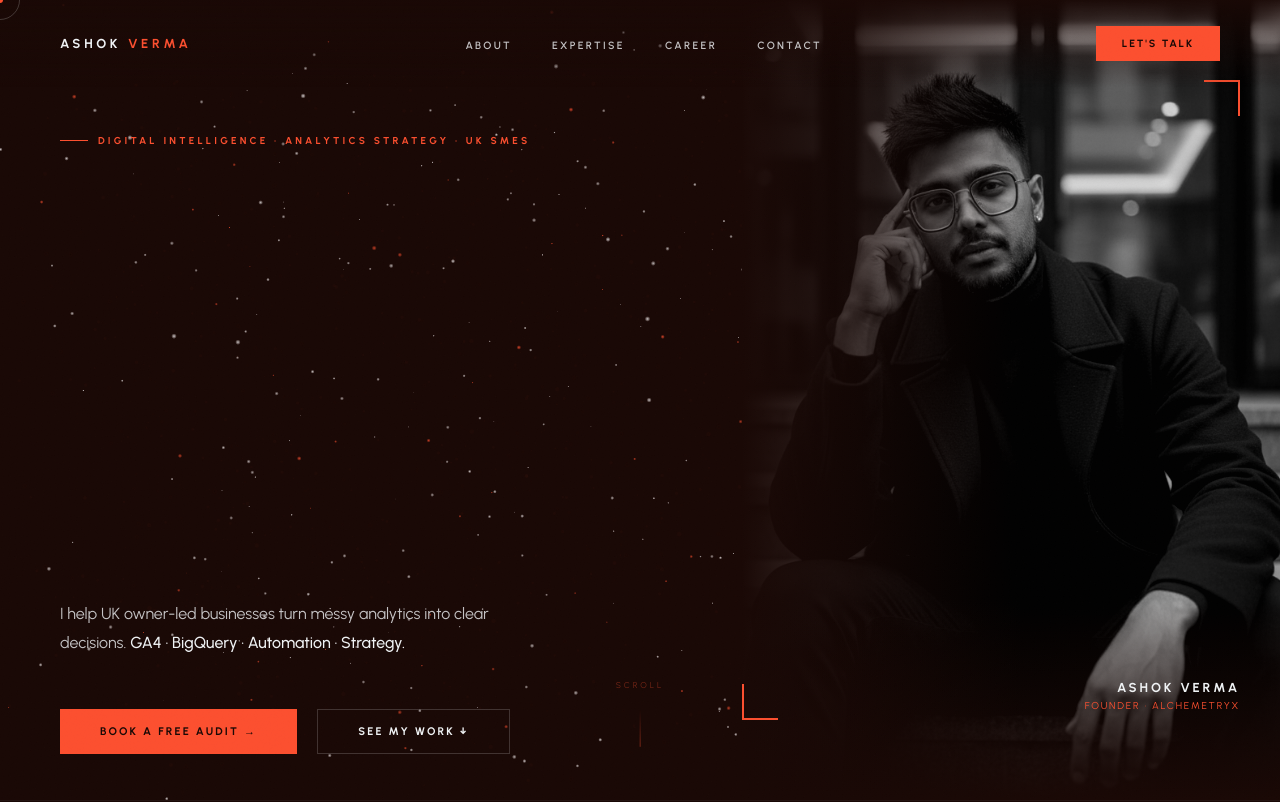
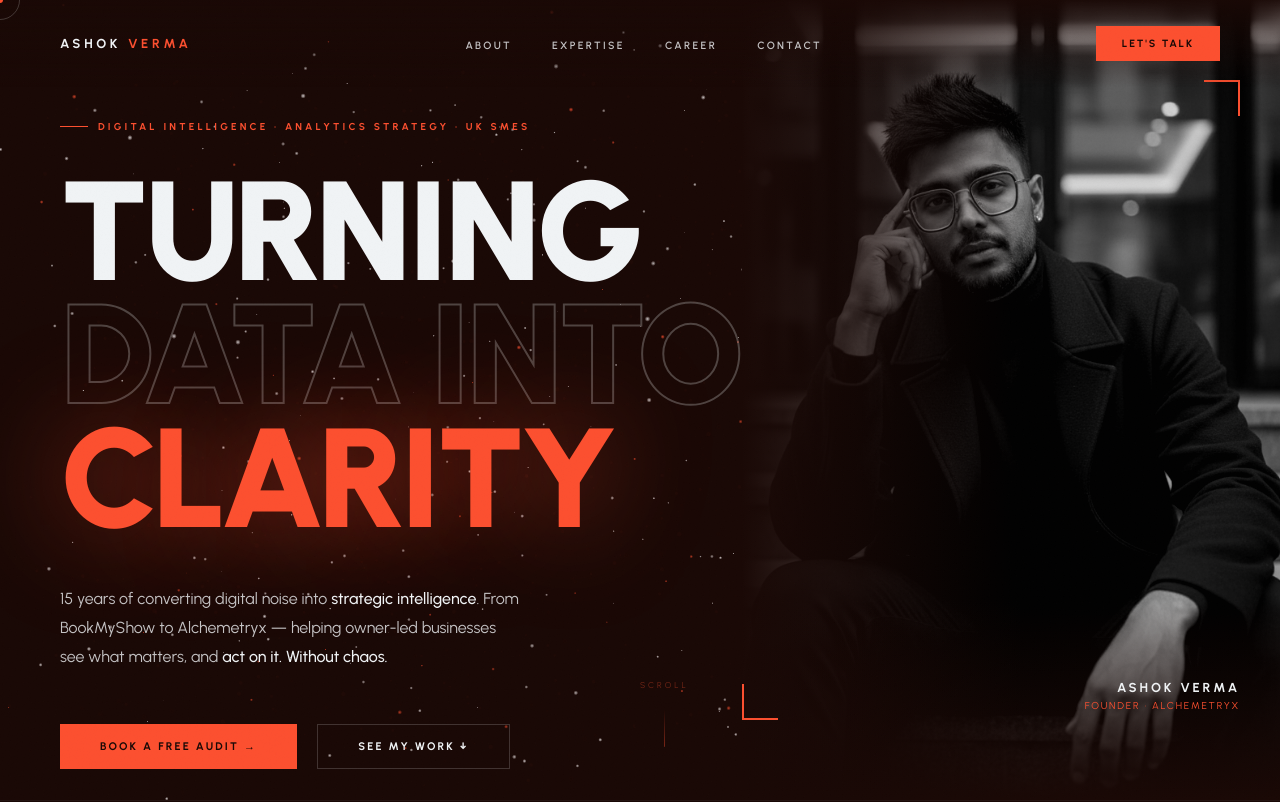
Before and after one commit to ashok-1986/ashok-portfolio, a Next.js app: page / in a window 1280 px wide. Shown: the top 802 px of the page. Built offline with nearby package versions, Linux system fonts and the light colour scheme.

Commit message:
fix: CSS hero reveal with animation-fill-mode both, hero sub copy updated

```diff
--- a/src/app/globals.css
+++ b/src/app/globals.css
@@ -187,7 +187,7 @@ nav::before {
   text-transform: uppercase;
   color: #FC4F2F;
   margin-bottom: 36px;
-  opacity: 0;
+  animation: heroReveal 0.9s cubic-bezier(0.16, 1, 0.3, 1) 0.4s both;
 }
 
 .h1 {
@@ -197,7 +197,7 @@ nav::before {
   text-transform: uppercase;
   letter-spacing: -0.035em;
   margin-bottom: 44px;
-  opacity: 0;
+  animation: heroReveal 1s cubic-bezier(0.16, 1, 0.3, 1) 0.6s both;
 }
 
 .h1 .solid {
@@ -224,7 +224,7 @@ nav::before {
   color: rgba(240, 243, 245, 0.80);
   max-width: 460px;
   margin-bottom: 52px;
-  opacity: 0;
+  animation: heroReveal 0.9s cubic-bezier(0.16, 1, 0.3, 1) 0.85s both;
 }
 
 .hero-sub strong {
@@ -236,7 +236,7 @@ nav::before {
   display: flex;
   gap: 20px;
   align-items: center;
-  opacity: 0;
+  animation: heroReveal 0.9s cubic-bezier(0.16, 1, 0.3, 1) 1s both;
 }
 
 /* Hero photo column */
@@ -248,7 +248,18 @@ nav::before {
   width: 42%;
   z-index: 5;
   overflow: hidden;
-  opacity: 0;
+  animation: heroReveal 1.4s cubic-bezier(0.16, 1, 0.3, 1) 1s both;
+}
+
+@keyframes heroReveal {
+  from {
+    opacity: 0;
+    transform: translateY(32px);
+  }
+  to {
+    opacity: 1;
+    transform: translateY(0);
+  }
 }
 
 .hero-image-wrap {
@@ -314,7 +325,7 @@ nav::before {
   align-items: center;
   gap: 10px;
   z-index: 10;
-  opacity: 0;
+  animation: heroReveal 1s cubic-bezier(0.16, 1, 0.3, 1) 1.4s both;
 }
 
 .scroll-label {
--- a/src/components/sections/Hero.tsx
+++ b/src/components/sections/Hero.tsx
@@ -13,45 +13,8 @@ export default function Hero() {
   const imageRef = useRef<HTMLImageElement>(null);
 
   useEffect(() => {
-    // GSAP Context handles all scoped animations and cleanup automatically
     const ctx = gsap.context(() => {
-
-      const tl = gsap.timeline({
-        delay: 0.1, // Small delay for hydration safety
-        // No need for immediate set(0) because it's now in globals.css
-      });
-
-      tl.fromTo('.hero-chip',
-        { opacity: 0, y: 20 },
-        { opacity: 1, y: 0, duration: 0.8, ease: 'power3.out' }
-      )
-        .fromTo('.reveal-text',
-          { clipPath: 'polygon(0 0, 100% 0, 100% 0, 0 0)', y: 50 },
-          {
-            clipPath: 'polygon(0 0, 100% 0, 100% 100%, 0 100%)',
-            y: 0,
-            duration: 1.2,
-            stagger: 0.2,
-            ease: 'expo.out'
-          },
-          '-=0.4'
-        )
-        .fromTo('.hero-sub',
-          { opacity: 0, y: 20 },
-          { opacity: 1, y: 0, duration: 0.8, ease: 'power3.out' },
-          '-=0.8'
-        )
-        .to('.hero-btns', {
-          opacity: 1, y: 0, duration: 0.9, ease: 'power3.out',
-        }, '-=0.6')
-        .to('.hero-photo-col', {
-          opacity: 1, duration: 1.4, ease: 'power2.out',
-        }, '-=1.0')
-        .to('.scroll-pill', {
-          opacity: 1, y: 0, duration: 1.0, ease: 'power2.out',
-        }, '-=0.5');
-
-      // Image parallax on scroll
+      // Image parallax on scroll only — reveal is handled by CSS animations
       if (imageRef.current) {
         ScrollTrigger.create({
           trigger: containerRef.current,
@@ -65,9 +28,9 @@ export default function Hero() {
           },
         });
       }
-    }, containerRef); // Scope all selectors to the container
+    }, containerRef);
 
-    return () => ctx.revert(); // Reverts all animations and kills scrolltriggers
+    return () => ctx.revert();
   }, []);
 
   return (
@@ -94,8 +57,10 @@ export default function Hero() {
         </h1>
 
         <p className="hero-sub">
-          I help UK owner-led businesses turn messy analytics into clear decisions.{' '}
-          <strong>GA4 · BigQuery · Automation · Strategy.</strong>
+          15 years of converting digital noise into{' '}
+          <strong>strategic intelligence</strong>. From BookMyShow
+          to Alchemetryx — helping owner-led businesses see what
+          matters, and <strong>act on it. Without chaos.</strong>
         </p>
 
         <div className="hero-btns">
```
